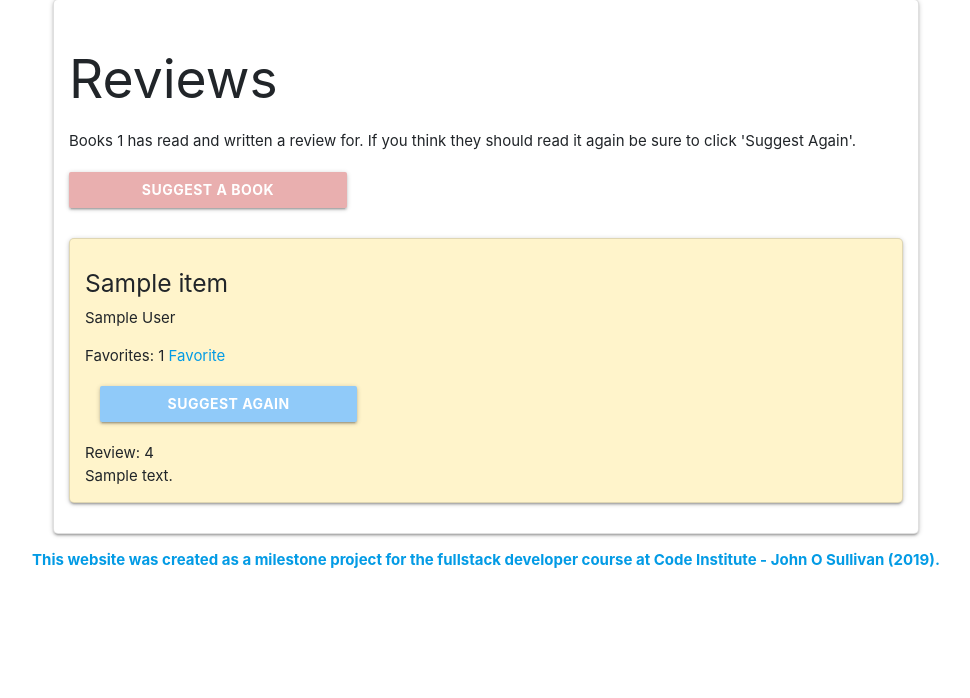
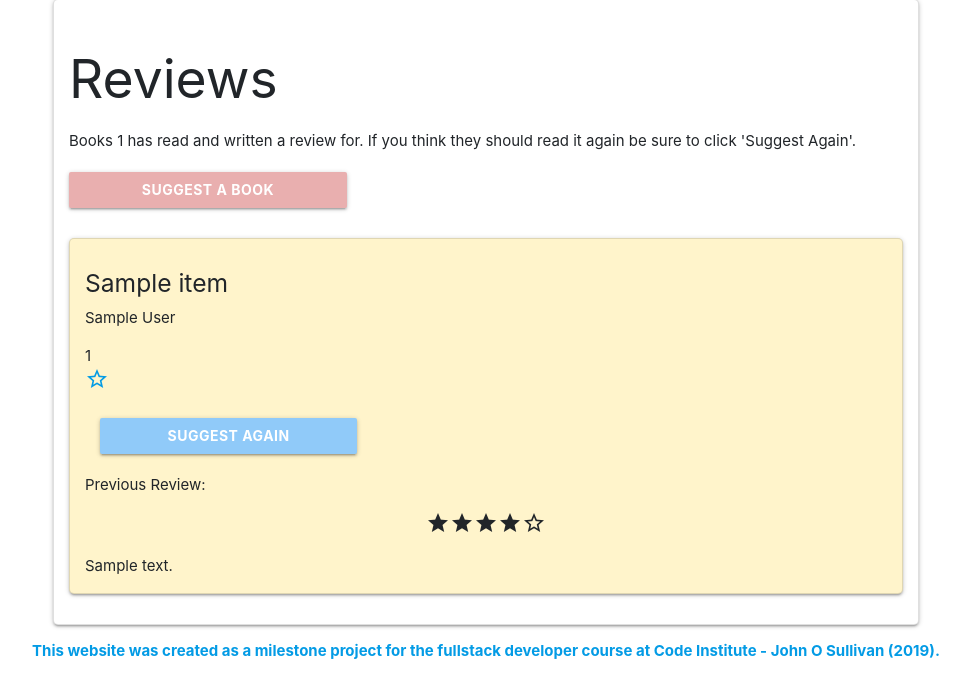
Before and after one commit to Pattern-Projects/suggestive-dcd-project, a Flask app: page /reviews/1 in a window 1280 px wide. Shown: the part 171-869 px from the top of the page, without its empty margins (154-1124 px from the left). Run offline with Flask 2, Linux system fonts and the light colour scheme; a database or web service that is not in the repository returns one stand-in record (values such as "Sample title"); some libraries are stand-ins or nearby versions.

Commit message:
Add star for favorites

```diff
--- a/static/css/style.css
+++ b/static/css/style.css
@@ -192,6 +192,10 @@ td, tr{
     font-size: 4rem;
 }
 
+
+i.material-icons{
+  font-size:5rem;
+}
 }
 
 /*Large screens*/
--- a/templates/card.html
+++ b/templates/card.html
@@ -11,9 +11,12 @@
     <div class="col-sm-12 col-lg-8">
     <h5>{{item.title}}</h5>
     <p>{{item.author}}</p>
-    <p>Favorites: {{ item.favorites_count }} {{ favorite(page='items') }}
+    <div class="star-row">
+    {{ item.favorites_count }} {{ favorite(page='items') }}
     </div>
     </div>
+    </div>
+
         <div class="row col-12">
             {% if item.owner == session['username'] %}
 
@@ -42,9 +45,16 @@
         </div>
 
 
+        <!--If reviewed display review-->
         {% if item.complete %}
             <p>Previous Review:</p>
-            {{item.stars}}</br>
+            <div class="row stars">
+                <i class="material-icons">star</i>
+                {% if item.stars > 1 %}<i class="material-icons">star</i>{% else %}<i class="material-icons">star_border</i>{% endif %}
+                {% if item.stars > 2 %}<i class="material-icons">star</i>{% else %}<i class="material-icons">star_border</i>{% endif %}
+                {% if item.stars > 3 %}<i class="material-icons">star</i>{% else %}<i class="material-icons">star_border</i>{% endif %}
+                {% if item.stars > 4 %}<i class="material-icons">star</i>{% else %}<i class="material-icons">star_border</i>{% endif %}
+            </div>
             {{ item.review }}</br>
         {% endif %}
 
@@ -61,7 +71,7 @@
 
     <h5>{{item.title}}</h5>
     <p>{{item.author}}</p>
-    <p>Favorites: {{item.favorites_count }} {{ favorite(page='reading') }}
+    {{item.favorites_count }} {{ favorite(page='reading') }}
 
         <div class="row col-12">
             {% if item.owner == session['username'] %}
@@ -92,10 +102,9 @@
             </div>
         </div>
 
-
+        <!--If reviewed display review-->
         {% if item.complete %}
             <p>Previous Review:</p>
-            {{item.stars}}</br>
             <div class="row stars">
                 <i class="material-icons">star</i>
                 {% if item.stars > 1 %}<i class="material-icons">star</i>{% else %}<i class="material-icons">star_border</i>{% endif %}
@@ -119,7 +128,7 @@
 
     <h5>{{item.title}}</h5>
     <p>{{item.author}}</p>
-    <p>Favorites: {{item.favorites_count }} {{ favorite(page='reviews') }}
+    {{item.favorites_count }} {{ favorite(page='reviews') }}
 
         <div class="row col-12">
             {% if item.status == 'complete' %}
@@ -146,9 +155,16 @@
             </div>
         </div>
 
-        Review:
+        <!--If reviewed display review-->
         {% if item.complete %}
-            {{item.stars}}</br>
+            <p>Previous Review:</p>
+            <div class="row stars">
+                <i class="material-icons">star</i>
+                {% if item.stars > 1 %}<i class="material-icons">star</i>{% else %}<i class="material-icons">star_border</i>{% endif %}
+                {% if item.stars > 2 %}<i class="material-icons">star</i>{% else %}<i class="material-icons">star_border</i>{% endif %}
+                {% if item.stars > 3 %}<i class="material-icons">star</i>{% else %}<i class="material-icons">star_border</i>{% endif %}
+                {% if item.stars > 4 %}<i class="material-icons">star</i>{% else %}<i class="material-icons">star_border</i>{% endif %}
+            </div>
             {{ item.review }}</br>
         {% endif %}
 
@@ -158,9 +174,9 @@
 <!--Favorites macros-->
 {% macro favorite(page) %}
     {% if session['username'] not in item.favorites %}
-        <a href="{{ url_for('favorite', list_profile=list_profile, page=page,   item_id=item._id )}}">Favorite</a></br>
+        <a class="favorites-block" href="{{ url_for('favorite', list_profile=list_profile, page=page,   item_id=item._id )}}"><i class="material-icons">star_border</i></a></br>
     {% else %}
-        <a href="{{ url_for('unfavorite', list_profile=list_profile, page=page, item_id=item._id) }}">Unfavorite</a></br>
+        <a class="favorites-block" href="{{ url_for('unfavorite', list_profile=list_profile, page=page, item_id=item._id) }}"><i class="material-icons">star</i></a></br>
     {% endif %}
 
 {% endmacro %}
```
